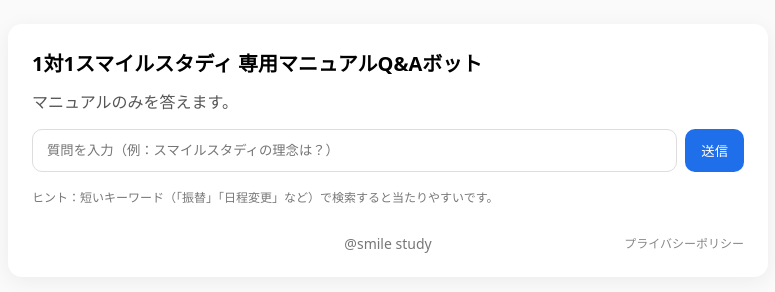
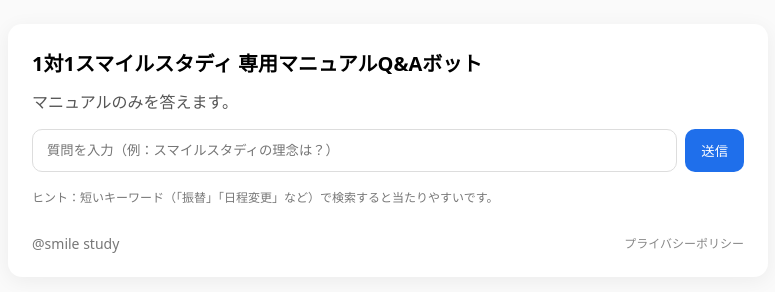
Before and after one commit to seia-agari/chatBot, a plain HTML site: page index.html in a window 1280 px wide. Shown: the whole page, without its empty margins (252-1027 px from the left). Drawn offline with Linux system fonts and the light colour scheme.

Commit message:
Update index.html

```diff
--- a/index.html
+++ b/index.html
@@ -17,7 +17,7 @@
   </form>
   <div class="hint">ヒント：短いキーワード（「振替」「日程変更」など）で検索すると当たりやすいです。</div>
   <div id="log" class="log"></div>
-  <footer style="display:flex; justify-content:center; position:relative; font-size:14px;">
+  <footer style="display:flex; justify-content:left; position:relative; font-size:14px;">
   <span>@smile study</span>
   <a href="privacy.html" target="_blank"
      style="color:#888; text-decoration:none; font-size:12px; position:absolute; right:0;">
```
